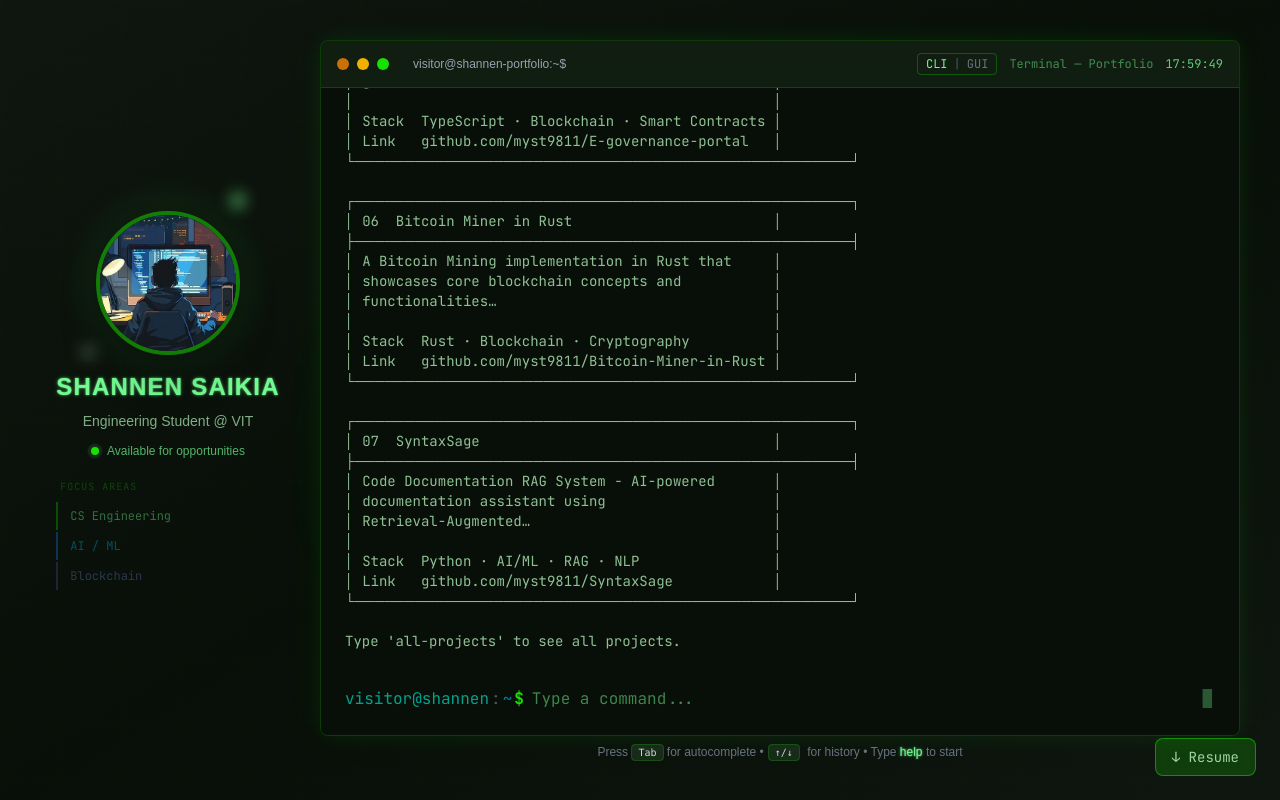
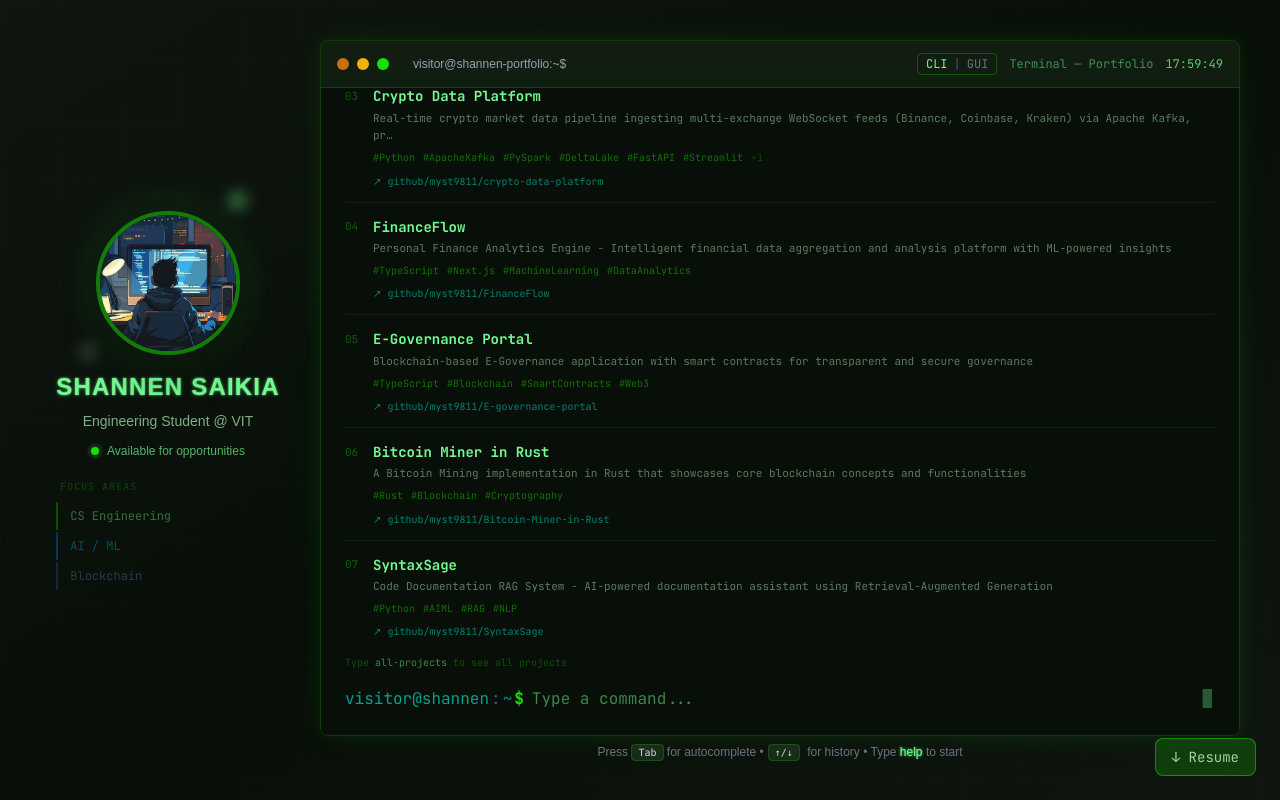
Before and after one commit to myst9811/terminal-portfolio, a Next.js app: page / in a window 1280 px wide. Both pictures are taken after a click on the button "Blockchain". Built offline with nearby package versions, Linux system fonts and the light colour scheme.

Commit message:
fix(proj/exp): replacing string based outputs with react components

```diff
--- a/src/commands/index.tsx
+++ b/src/commands/index.tsx
@@ -1,47 +1,8 @@
 import { portfolioData, asciiArt } from '../data/portfolio';
 import type { Command, CommandOutput } from '../types';
 import HelpOutput from '../components/HelpOutput';
-
-const projectCard = (project: typeof portfolioData.projects[0], index: number): string => {
-  const W = 50;
-  const row = (s: string) => `│ ${s.slice(0, W - 2).padEnd(W - 2)} │`;
-  const num = String(index + 1).padStart(2, '0');
-  const badge = project.link ? '' : ' [PRIVATE]';
-  const nameHeader = `${num}  ${project.name}${badge}`;
-  const desc = project.description;
-  // word-wrap description into lines of W-2 chars
-  const maxLineLen = W - 2;
-  const words = desc.split(' ');
-  const descLines: string[] = [];
-  let current = '';
-  for (const word of words) {
-    const candidate = current ? `${current} ${word}` : word;
-    if (candidate.length <= maxLineLen) {
-      current = candidate;
-    } else {
-      if (current) descLines.push(current);
-      current = word;
-      if (descLines.length >= 2) { current = current + '…'; break; }
-    }
-  }
-  if (current && descLines.length < 3) descLines.push(current);
-
-  const techStr = project.tech.slice(0, 4).join(' · ') + (project.tech.length > 4 ? ` +${project.tech.length - 4}` : '');
-  const linkStr = project.link
-    ? project.link.replace('https://github.com/', 'github.com/')
-    : 'Private — available on request';
-
-  return [
-    `┌${'─'.repeat(W)}┐`,
-    row(nameHeader),
-    `├${'─'.repeat(W)}┤`,
-    ...descLines.map(l => row(l)),
-    row(''),
-    row(`Stack  ${techStr}`),
-    row(`Link   ${linkStr}`),
-    `└${'─'.repeat(W)}┘`,
-  ].join('\n');
-};
+import ProjectsOutput from '../components/ProjectsOutput';
+import ExperienceOutput from '../components/ExperienceOutput';
 
 export const commands: Record<string, Command> = {
   help: {
@@ -119,59 +80,28 @@ Mathematics & Algorithms:
   projects: {
     name: 'projects',
     description: 'See featured projects',
-    execute: () => {
-      const featuredProjects = portfolioData.projects.filter(p => p.featured);
-      const cards = featuredProjects.map((p, i) => projectCard(p, i)).join('\n\n');
-      return {
-        type: 'text',
-        content: `
-Featured Projects:
------------------
-
-${cards}
-
-Type 'all-projects' to see all projects.
-        `,
-      };
-    },
+    execute: () => ({
+      type: 'component' as const,
+      content: <ProjectsOutput projects={portfolioData.projects.filter(p => p.featured)} showAll={false} />,
+    }),
   },
 
   'all-projects': {
     name: 'all-projects',
     description: 'View all projects',
-    execute: () => {
-      const cards = portfolioData.projects.map((p, i) => projectCard(p, i)).join('\n\n');
-      return {
-        type: 'text',
-        content: `
-All Projects:
-------------
-
-${cards}
-        `,
-      };
-    },
+    execute: () => ({
+      type: 'component' as const,
+      content: <ProjectsOutput projects={portfolioData.projects} showAll={true} />,
+    }),
   },
 
   experience: {
     name: 'experience',
     description: 'My work experience',
-    execute: () => {
-      const expList = portfolioData.experience.map((exp, index) => `
-${index + 1}. ${exp.role} at ${exp.organization}
-   Period: ${exp.period}
-   ${exp.description}
-      `).join('\n');
-
-      return {
-        type: 'text',
-        content: `
-Experience:
-----------
-${expList}
-        `,
-      };
-    },
+    execute: () => ({
+      type: 'component' as const,
+      content: <ExperienceOutput experience={portfolioData.experience} />,
+    }),
   },
 
   education: {
--- /dev/null
+++ b/src/components/ExperienceOutput.tsx
@@ -0,0 +1,61 @@
+interface Experience {
+  role: string;
+  organization: string;
+  period: string;
+  description: string;
+}
+
+export default function ExperienceOutput({ experience }: { experience: Experience[] }) {
+  return (
+    <div className="font-mono">
+      <p className="text-green-400/60 text-xs mb-1">Experience</p>
+      <p className="text-green-500/25 text-xs mb-4">{'─'.repeat(38)}</p>
+
+      <div className="space-y-5">
+        {experience.map((exp, i) => {
+          const lines = exp.description.split('\n').filter(l => l.trim());
+          const summary = lines[0];
+          const bullets = lines.slice(1).filter(l => l.trim());
+
+          return (
+            <div key={`${exp.organization}-${i}`} className="border-l-2 border-green-500/20 pl-3">
+              {/* Role + org */}
+              <div className="flex flex-wrap items-baseline gap-x-1.5 gap-y-0.5 mb-0.5">
+                <span className="text-green-500/35 text-[10px] tabular-nums">
+                  {String(i + 1).padStart(2, '0')}
+                </span>
+                <span className="text-green-400 font-bold text-xs sm:text-sm leading-tight">
+                  {exp.role}
+                </span>
+              </div>
+              <p className="text-green-500/45 text-[10px] mb-0.5">
+                @ {exp.organization}
+              </p>
+              <p className="text-green-400/30 text-[10px] mb-2">{exp.period}</p>
+
+              {/* Summary line */}
+              <p className="text-green-300/45 text-[11px] italic mb-1.5 leading-relaxed">
+                {summary.replace(/:$/, '')}
+              </p>
+
+              {/* Bullet points */}
+              {bullets.length > 0 && (
+                <ul className="space-y-1">
+                  {bullets.map((bullet, j) => (
+                    <li
+                      key={j}
+                      className="text-green-300/60 text-[11px] leading-relaxed flex gap-1.5"
+                    >
+                      <span className="text-green-500/35 flex-shrink-0 mt-0.5">·</span>
+                      <span>{bullet.replace(/^[•·]\s*/, '')}</span>
+                    </li>
+                  ))}
+                </ul>
+              )}
+            </div>
+          );
+        })}
+      </div>
+    </div>
+  );
+}
--- /dev/null
+++ b/src/components/ProjectsOutput.tsx
@@ -0,0 +1,94 @@
+interface Project {
+  name: string;
+  description: string;
+  tech: string[];
+  link: string;
+  featured: boolean;
+}
+
+export default function ProjectsOutput({
+  projects,
+  showAll = false,
+}: {
+  projects: Project[];
+  showAll?: boolean;
+}) {
+  return (
+    <div className="font-mono">
+      <p className="text-green-400/60 text-xs mb-1">
+        {showAll ? 'All Projects' : 'Featured Projects'}
+      </p>
+      <p className="text-green-500/25 text-xs mb-4">{'─'.repeat(38)}</p>
+
+      <div className="space-y-4">
+        {projects.map((project, i) => (
+          <div key={project.name} className="group">
+            {/* Header row */}
+            <div className="flex items-center gap-2 mb-1">
+              <span className="text-green-500/35 text-[11px] tabular-nums w-5 flex-shrink-0">
+                {String(i + 1).padStart(2, '0')}
+              </span>
+              <span className="text-green-400 font-bold text-xs sm:text-sm leading-tight">
+                {project.name}
+              </span>
+              {!project.link && (
+                <span className="text-purple-400/55 text-[9px] border border-purple-500/25 rounded px-1 flex-shrink-0">
+                  PRIVATE
+                </span>
+              )}
+            </div>
+
+            {/* Description */}
+            <p className="text-green-300/55 text-[11px] leading-relaxed ml-7 mb-1.5">
+              {project.description.length > 130
+                ? project.description.slice(0, 127) + '…'
+                : project.description}
+            </p>
+
+            {/* Tech tags */}
+            <div className="flex flex-wrap gap-x-2 gap-y-0.5 ml-7 mb-1">
+              {project.tech.slice(0, 6).map(t => (
+                <span key={t} className="text-green-500/45 text-[10px]">
+                  #{t.replace(/[\s/]+/g, '')}
+                </span>
+              ))}
+              {project.tech.length > 6 && (
+                <span className="text-green-500/25 text-[10px]">
+                  +{project.tech.length - 6}
+                </span>
+              )}
+            </div>
+
+            {/* Link */}
+            {project.link ? (
+              <a
+                href={project.link}
+                target="_blank"
+                rel="noopener noreferrer"
+                onClick={e => e.stopPropagation()}
+                className="text-cyan-400/55 hover:text-cyan-300 text-[10px] ml-7 hover:underline transition-colors"
+              >
+                ↗ {project.link.replace('https://github.com/', 'github/')}
+              </a>
+            ) : (
+              <span className="text-green-500/25 text-[10px] ml-7">
+                available on request
+              </span>
+            )}
+
+            {/* Separator (not after last) */}
+            {i < projects.length - 1 && (
+              <div className="mt-3 border-b border-green-500/10" />
+            )}
+          </div>
+        ))}
+      </div>
+
+      {!showAll && (
+        <p className="text-green-500/30 text-[10px] mt-4">
+          Type <span className="text-green-400/50">all-projects</span> to see all projects
+        </p>
+      )}
+    </div>
+  );
+}
```
